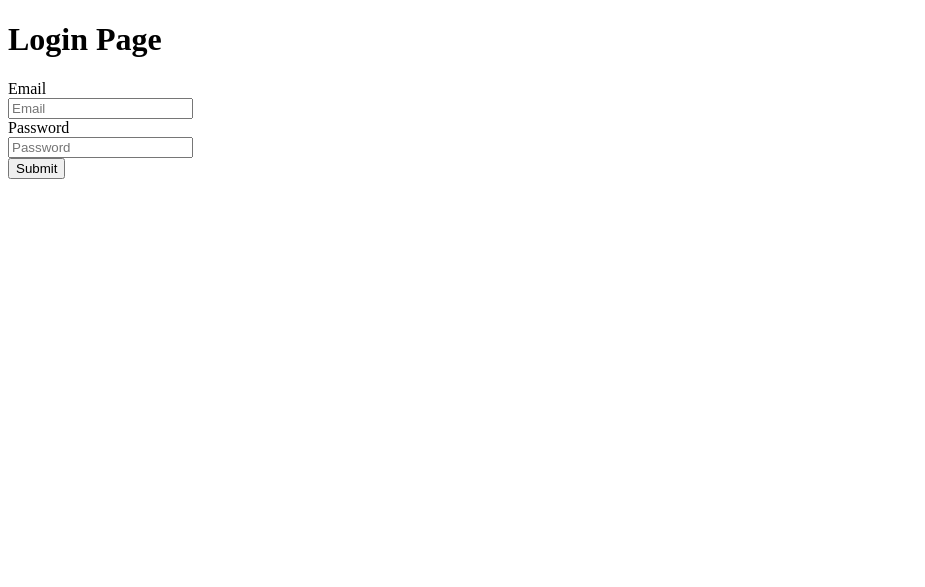
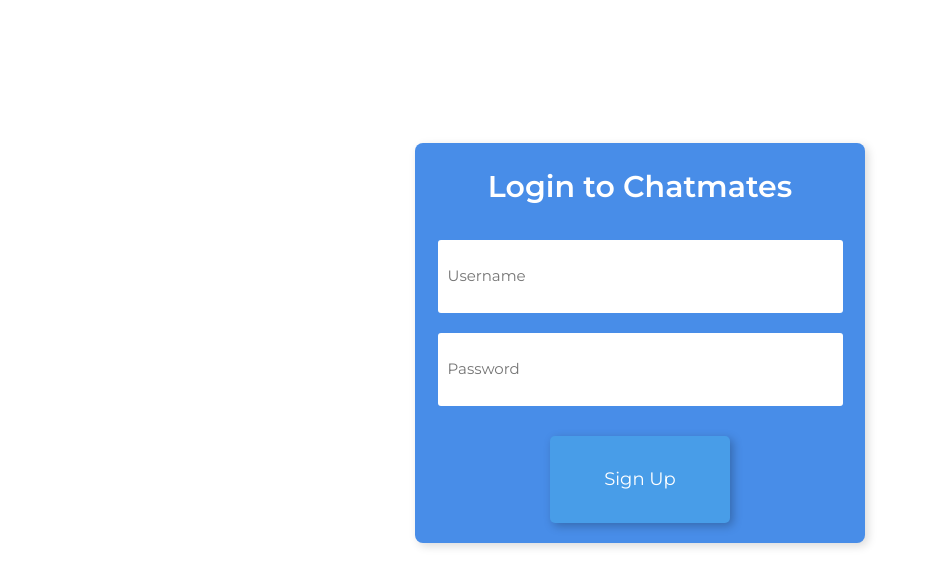
Before and after one commit to TheKing-coder68/Chatmates, a Flask app: page /login in a window 1280 px wide. Shown: the top 587 px of the page, without its empty margins (0-925 px from the left). Run offline with Flask 2, Linux system fonts and the light colour scheme; some libraries are stand-ins or nearby versions.

Commit message:
created login page

```diff
--- a/app.py
+++ b/app.py
@@ -79,11 +79,9 @@ def login():
     if request.method == "POST":
         login = mongo.db.login
         if not login.find_one({"email": request.form.get("email").lower()}):
-            flash("This email is not associated with an account.")
-            return render_template("login.html")
+            return render_template("login.html", error="no_email")
         if not login.find_one({"email": request.form.get("email").lower(), "password": request.form.get("password")}):
-            flash("Incorrect password.")
-            return render_template("login.html")
+            return render_template("login.html", error="incorrect_password")
         response = make_response(render_template("index.html"))
         cookie = json.dumps({'email': request.form.get('email').lower(), 'username': request.form.get("username")})
         cookie = cookie.encode()
--- a/templates/login.html
+++ b/templates/login.html
@@ -1,17 +1,29 @@
-{% extends 'base.html' %}
-{% block title %} <title> Login</title> {% endblock %}
-
-{% block content %}
-<h1>Login Page</h1>
-<div>
-    <form action="/login" method="POST">
-        <!--Email Form-->
-        <label for="email">Email</label><br>
-        <input type="email" name="email" id="email" placeholder="Email"><br>
-        <!--Password Form-->
-        <label for="password">Password</label><br>
-        <input type="password" name="password" id="password" placeholder="Password"><br>
-        <button type="submit">Submit</button>
-    </form>
-</div>
-{% endblock %}
+<!DOCTYPE html>
+<html lang="en">
+    <head>
+        <meta charset="UTF-8">
+        <meta name="viewport" content="width=device-width, initial-scale=1.0">
+        <link rel="preconnect" href="https://fonts.gstatic.com">
+        <link href="https://fonts.googleapis.com/css2?family=Poppins&display=swap" rel="stylesheet">
+        <link href="https://fonts.googleapis.com/css2?family=Roboto:wght@400&display=swap" rel="stylesheet">
+        <link href="https://fonts.googleapis.com/css2?family=Montserrat&display=swap" rel="stylesheet">
+        <link href="https://fonts.googleapis.com/css2?family=Montserrat:wght@600&display=swap" rel="stylesheet">
+        <link href="{{ url_for('static', filename='signup.css') }}" rel="stylesheet"/>
+        <title>Signup</title>
+    </head>
+    <body>
+        <form>
+            <h2>Login to Chatmates</h2>
+            <input type="text" id="username" placeholder="Username">
+            <input type="password" id="password" placeholder="Password">
+            <button type="button" onclick="logIn()" id="signup">Sign Up</button>
+        </form>
+    </body>
+    <script>
+        async function logIn() {
+            await fetch(`/login?username=${document.getElementById("username").value}&password=${document.getElementById("password").value}`,
+            {method: 'POST'})
+            location.replace("/")
+        }
+    </script>
+</html>
```
